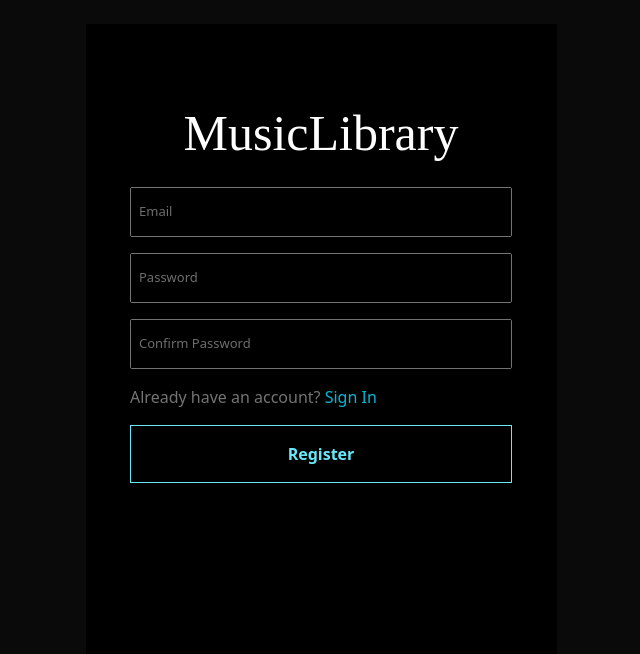
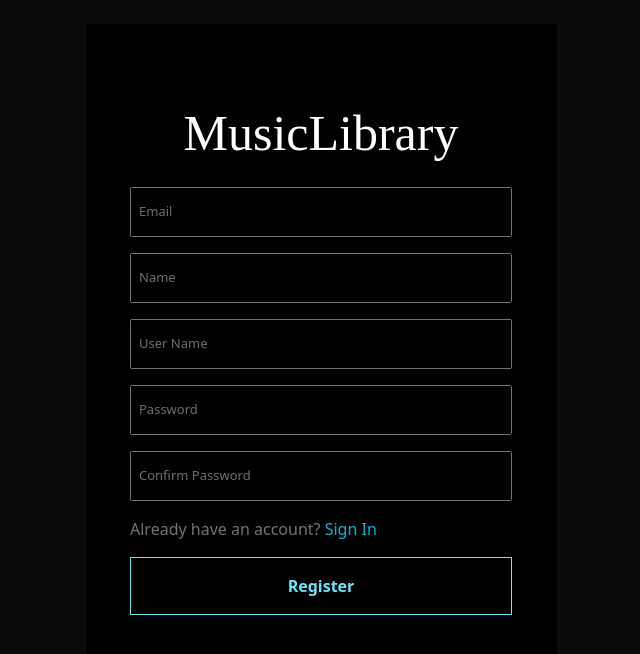
Before and after one commit to CyberNinja600/MusicLibraryReactFrontend, a React (Create React App) app: page /register in a window 1280 px wide. Shown: the top 654 px of the page, without its empty margins (319-959 px from the left). Built offline with nearby package versions, Linux system fonts and the light colour scheme; a web font is replaced by a local one.

Commit message:
login and registration complete

```diff
--- a/src/api/redux/apiCalls.js
+++ b/src/api/redux/apiCalls.js
@@ -23,3 +23,14 @@ export const logoutApi = async (dispatch) => {
   await publicRequest.post('/logout');
   dispatch(logout());
 }
+
+
+export const register = async (userCredentials) => {
+  try {
+    const response = await publicRequest.post('/register', userCredentials);
+    return {success: true, data:response.data}
+  }
+  catch (error) {
+    return {success: false, data: error.response? error.response.data : error.message};
+  }
+}
--- a/src/components/Auth/registration-form.jsx
+++ b/src/components/Auth/registration-form.jsx
@@ -1,15 +1,22 @@
 import React, { useState, useRef } from 'react';
 import FloatingLabel from '../input/floating-label';
+import { register } from '../../api/redux/apiCalls';
+import { useNavigate } from 'react-router-dom';
 
 const RegistrationForm = () => {
 
+  const inputName = useRef();
+  const inputUserName = useRef();
   const inputEmail = useRef();
   const inputPassword = useRef();
   const inputPasswordConfirm = useRef();
   const btnRegister = useRef();
   const [buttonState, setButtonState] = useState(false);
+  const navigate = useNavigate();
 
   const [formData, setFormData] = useState({
+    name: '',
+    username: '',
     email: '',
     password: '',
     confirm_password: ''
@@ -31,6 +38,12 @@ const RegistrationForm = () => {
       if (isEmpty(formData.email)) {
         inputEmail.current.focus();
       }
+      else if (isEmpty(formData.name)){
+        inputName.current.focus()
+      }
+      else if (isEmpty(formData.username)){
+        inputUserName.current.focus()
+      }
       else if (isEmpty(formData.password)) {
         inputPassword.current.focus();
       }
@@ -44,11 +57,22 @@ const RegistrationForm = () => {
   }
 
 
-  const handleSubmit = (e) => {
+  const handleSubmit = async (e) => {
     setButtonState(true)
     e.preventDefault();
-    console.log('Form Data:', formData);
-    alert("hehehe")
+    const response = await register(formData );
+
+    if (response.success){
+      alert("Registration Successful");
+      navigate('/login')
+    }
+    else{
+      const errorMessages = Object.values(response.data)
+      .flat()
+      .join("\n");
+
+      alert(errorMessages)
+    }
     setButtonState(false)
   };
 
@@ -69,6 +93,29 @@ const RegistrationForm = () => {
           onKeyDown={handleEnter}
           reference={inputEmail}
         />
+
+        <FloatingLabel
+          input_name="name"
+          type="text"
+          placeholder="Name"
+          label="Name"
+          value={formData.name}
+          onChange={handleChange}
+          onKeyDown={handleEnter}
+          reference={inputName}
+        />
+
+        <FloatingLabel
+          input_name="username"
+          type="text"
+          placeholder="User Name"
+          label="User Name"
+          value={formData.username}
+          onChange={handleChange}
+          onKeyDown={handleEnter}
+          reference={inputUserName}
+        />
+
 
         <FloatingLabel
           input_name="password"
```
